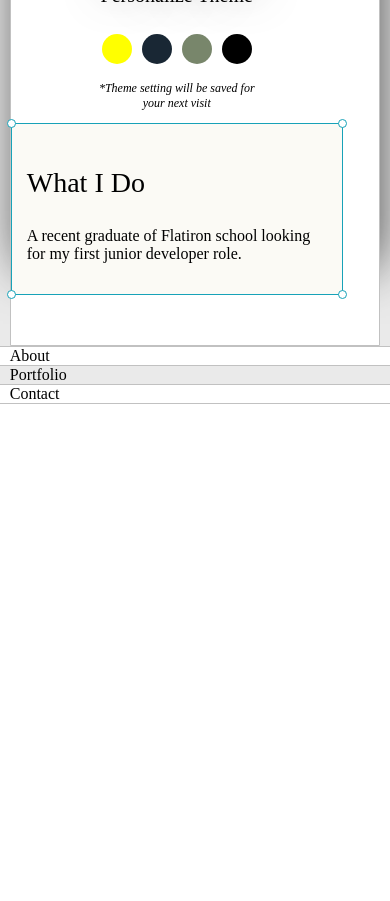
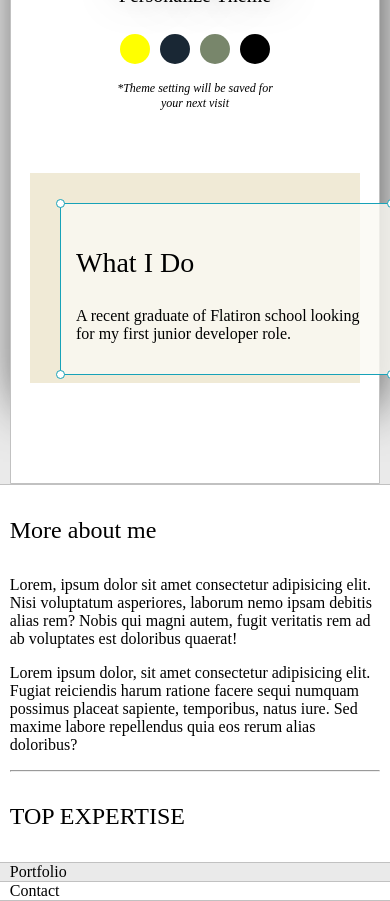
Before and after one commit to nickatnight23/mywebsite, a plain HTML site: page index.html in a window 390 px wide. Shown: the part 560-1461 px from the top of the page. Before the commit the page ends 964 px from the top, so only its background shows below. Drawn offline with Linux system fonts and the light colour scheme.

Commit message:
added about section

```diff
--- a/default.css
+++ b/default.css
@@ -6,6 +6,7 @@
    --secondaryText:#4b5156;
    --themeDotBorder:#24292e;
    --previewBg:rgb(251,249,243,0.8);
+   --previewShadow:#f0ead6;
 }
 
 
@@ -196,10 +197,20 @@ h6{font-size: 16px;}
     grid-area: right-column;
     display: grid;
     align-content: center;
+
+    padding-top: 50px;
+    padding-bottom: 50px;
+}
+#preview-shadow{
+    background-color: var(--previewShadow);
+    width: 300px;
+    height: 180px;
+    padding-left: 30px;
+    padding-top: 30px;
 }
 
 #preview{
-    width:300px;
+    width: 300px;
     border:1.5px solid #17a2b8;
     background-color: var(--previewBg);
     padding: 15px;
@@ -215,22 +226,22 @@ h6{font-size: 16px;}
 }
 #corner-tl{
     top: -5px;
-    left: -5px; <-- Forgot to add ";"
+    left: -5px;
 
 }
 #corner-tr{
     top: -5px;
-    right: -5px; <-- Forgot to add ";"
+    right: -5px;
 
 }
 #corner-bl{
     bottom: -5px;
-    left: -5px; <-- Forgot to add ";"
+    left: -5px;
 
 }
 #corner-br{
     bottom: -5px;
-    right: -5px; <-- Forgot to add ";"
+    right: -5px;
 
 }
 
@@ -241,3 +252,16 @@ h6{font-size: 16px;}
 
     }
 }
+@media screen and (max-width: 800px){
+    .intro-wrapper{
+        grid-template-columns: 1fr ;
+        grid-template-areas:
+        'nav-wrapper'
+        'left-column'
+        'right-column'
+        ;
+    }
+    .right-column{
+        justify-content: center;
+    }
+}
--- a/index.html
+++ b/index.html
@@ -45,6 +45,7 @@
 
             <p id="settings-note">*Theme setting will be saved for<br>your next visit</p>
             <div class ="right-column">
+                <div id="preview-shadow">
                     <div id="preview">
                         <div id="corner-tl" class="corner"></div>
                         <div id="corner-tr" class="corner"></div>
@@ -54,6 +55,7 @@
                         <div id="corner-bl" class="corner"></div>
                     </div>
                 </div>
+            </div>
 
            </div>
 
@@ -61,7 +63,25 @@
     </section>
     <section class="s2">
         <div class= "main-container">
-            About
+
+            <div class ="about-wrapper">
+                <div class="about-me">
+                    <h4>More about me</h4>
+
+                    <p>Lorem, ipsum dolor sit amet consectetur adipisicing elit. Nisi voluptatum asperiores, laborum nemo ipsam debitis alias rem? Nobis qui magni autem, fugit veritatis rem ad ab voluptates est doloribus quaerat!</p>
+
+                    <p>Lorem ipsum dolor, sit amet consectetur adipisicing elit. Fugiat reiciendis harum ratione facere sequi numquam possimus placeat sapiente, temporibus, natus iure. Sed maxime labore repellendus quia eos rerum alias doloribus?</p>
+
+                </div>
+                <hr>
+
+                <h4>TOP EXPERTISE</h4>
+
+                <div class="social-links">
+
+                </div>
+
+            </div>
         </div>
     </section>
     <section class="s1">
```
Lines whose indentation alone changed are shown as unchanged.
